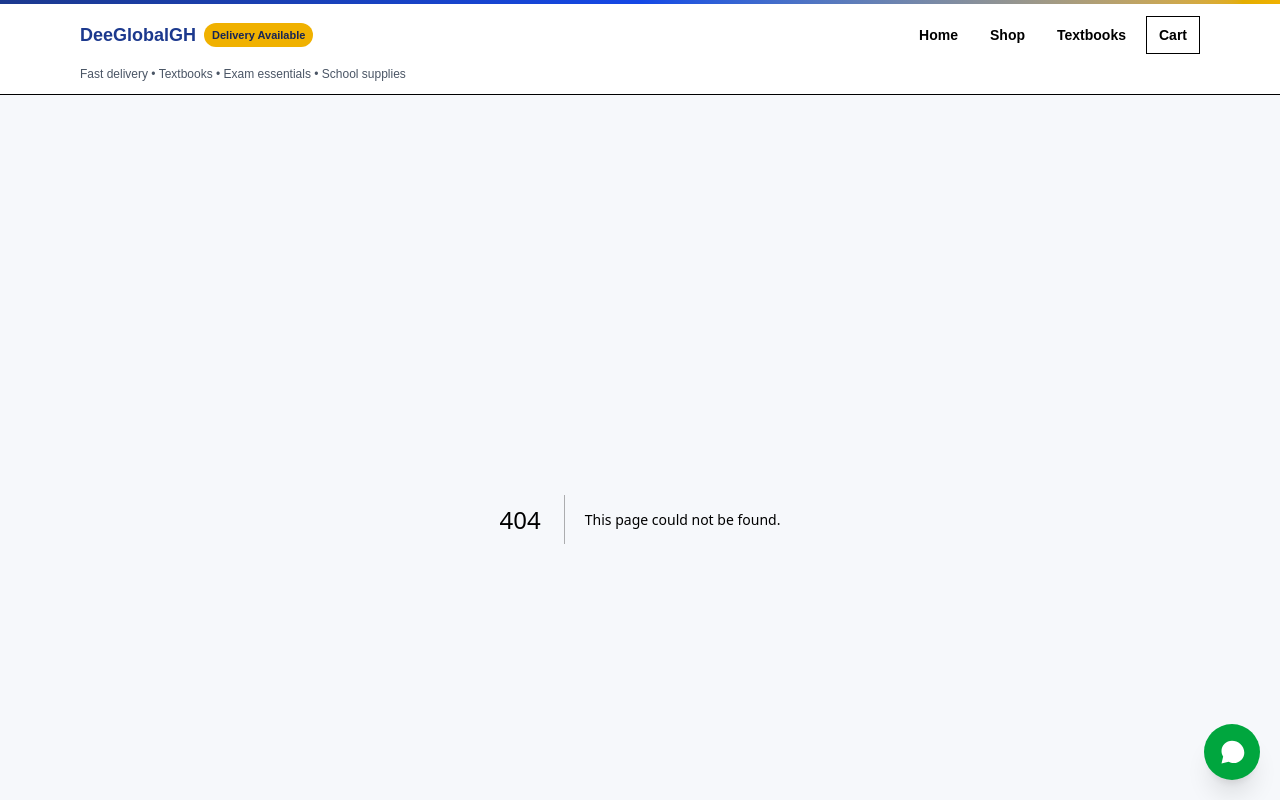
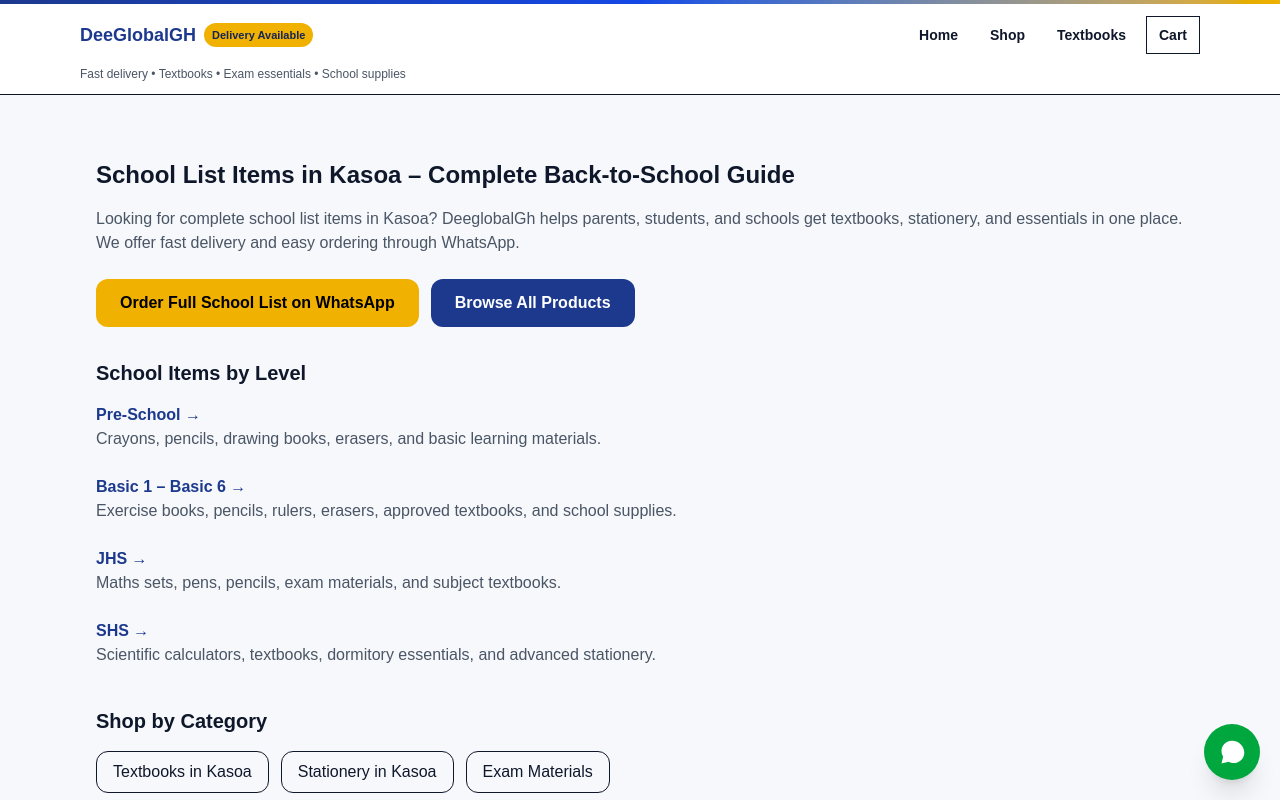
Before and after one commit to dlanquaye/deeglobalgh-website, a Next.js app: page /school-list-items-kasoa in a window 1280 px wide. Before the commit this address had no page. Shown: the top 800 px of the page. Built offline with nearby package versions, Linux system fonts and the light colour scheme.

Commit message:
Homepage improvement: added school list CTA button + internal linking without breaking existing layout

```diff
--- a/app/HomeClient.tsx
+++ b/app/HomeClient.tsx
@@ -128,6 +128,8 @@ export default function HomeClient({
         </div>
       </section>
 
+
+
       {/* ================= HERO ================= */}
       <section className="mx-auto max-w-6xl px-4 py-8">
         <div className="rounded-2xl border bg-gray-50 p-6">
@@ -142,8 +144,17 @@ export default function HomeClient({
   <Link href="/shop" className="rounded-xl bg-blue-900 px-5 py-3 font-bold text-white">
     Shop All
   </Link>
+
   <Link href="/kasoa" className="rounded-xl border px-5 py-3 font-bold">
     Shop in Kasoa
+  </Link>
+
+  {/* ✅ NEW BUTTON (THIS IS ALL WE ADD) */}
+  <Link
+    href="/school-list-items-kasoa"
+    className="rounded-xl bg-green-600 px-5 py-3 font-bold text-white hover:bg-green-700"
+  >
+    View Full School List
   </Link>
 
   <button
@@ -195,6 +206,16 @@ export default function HomeClient({
   );
 })}
         </div>
+
+        <div className="mt-6 text-center">
+  <Link
+    href="/school-list-items-kasoa"
+    className="inline-block bg-green-600 text-white px-6 py-3 rounded-xl font-bold hover:bg-green-700"
+  >
+    View Full School List for All Classes
+  </Link>
+</div>
+
       </section>
 
       {/* ================= FEATURED ================= */}
@@ -277,6 +298,16 @@ export default function HomeClient({
 
           <button onClick={() => scroll("right")} className="border px-3 py-2">→</button>
         </div>
+
+      <div className="mt-6 text-center">
+  <Link
+    href="/school-list-items-kasoa"
+    className="text-green-600 font-semibold hover:underline"
+  >
+    Looking for full school requirements? View full list →
+  </Link>
+</div>
+
       </section>
 
       {/* ================= SCHOOL LEVELS ================= */}
@@ -293,6 +324,16 @@ export default function HomeClient({
             </Link>
           ))}
         </div>
+
+        <div className="mt-6 text-center">
+  <Link
+    href="/school-list-items-kasoa"
+    className="inline-block border border-green-600 text-green-600 px-6 py-3 rounded-xl font-bold hover:bg-green-50"
+  >
+    See Complete School List (All Levels)
+  </Link>
+</div>
+
       </section>
 
     </main>
--- /dev/null
+++ b/app/school-list-items-kasoa/page.tsx
@@ -0,0 +1,132 @@
+import Link from "next/link";
+
+export const metadata = {
+  title: "School List Items in Kasoa | Back to School Supplies Ghana",
+  description:
+    "Find complete school list items in Kasoa for Pre-School, Basic, JHS, and SHS. Order textbooks, stationery, and essentials with fast delivery.",
+  alternates: {
+    canonical: "https://www.shopdeeglobalgh.com/school-list-items-kasoa",
+  },
+};
+
+export default function SchoolListPage() {
+  return (
+    <div className="max-w-6xl mx-auto px-4 py-10">
+
+      {/* TITLE */}
+      <h1 className="text-2xl font-bold mb-4">
+        School List Items in Kasoa – Complete Back-to-School Guide
+      </h1>
+
+      {/* INTRO */}
+      <p className="text-gray-600 mb-6">
+        Looking for complete school list items in Kasoa? DeeglobalGh helps parents,
+        students, and schools get textbooks, stationery, and essentials in one place.
+        We offer fast delivery and easy ordering through WhatsApp.
+      </p>
+
+      {/* CTA */}
+      <div className="flex gap-3 mb-8 flex-wrap">
+        <a
+          href="https://wa.me/233246011773"
+          target="_blank"
+          rel="noopener noreferrer"
+          className="bg-yellow-500 text-black px-6 py-3 rounded-xl font-bold"
+        >
+          Order Full School List on WhatsApp
+        </a>
+
+        <Link
+          href="/shop"
+          className="bg-blue-900 text-white px-6 py-3 rounded-xl font-bold"
+        >
+          Browse All Products
+        </Link>
+      </div>
+
+      {/* SCHOOL LEVELS */}
+      <h2 className="text-xl font-bold mb-4">
+        School Items by Level
+      </h2>
+
+      <div className="space-y-6">
+
+        <div>
+          <Link href="/shop?level=pre-school" className="font-semibold text-blue-900 hover:underline">
+  Pre-School →
+</Link>
+          <p className="text-gray-600">
+            Crayons, pencils, drawing books, erasers, and basic learning materials.
+          </p>
+        </div>
+
+        <div>
+          <Link href="/shop?level=basic-1" className="font-semibold text-blue-900 hover:underline">
+  Basic 1 – Basic 6 →
+</Link>
+          <p className="text-gray-600">
+            Exercise books, pencils, rulers, erasers, approved textbooks, and school supplies.
+          </p>
+
+        </div>
+
+        <div>
+          <Link href="/shop?level=jhs" className="font-semibold text-blue-900 hover:underline">
+  JHS →
+</Link>
+          <p className="text-gray-600">
+            Maths sets, pens, pencils, exam materials, and subject textbooks.
+          </p>
+        </div>
+
+        <div>
+          <Link href="/shop?level=shs" className="font-semibold text-blue-900 hover:underline">
+  SHS →
+</Link>
+          <p className="text-gray-600">
+            Scientific calculators, textbooks, dormitory essentials, and advanced stationery.
+          </p>
+        </div>
+
+      </div>
+
+      {/* INTERNAL LINKS */}
+      <div className="mt-10">
+        <h2 className="text-xl font-bold mb-4">
+          Shop by Category
+        </h2>
+
+        <div className="flex flex-wrap gap-3">
+
+          <Link href="/textbooks-in-kasoa" className="border px-4 py-2 rounded-xl">
+            Textbooks in Kasoa
+          </Link>
+
+          <Link href="/stationery-in-kasoa" className="border px-4 py-2 rounded-xl">
+            Stationery in Kasoa
+          </Link>
+
+          <Link href="/exam-materials-in-kasoa" className="border px-4 py-2 rounded-xl">
+            Exam Materials
+          </Link>
+
+        </div>
+      </div>
+
+      {/* TRUST */}
+      <div className="mt-10">
+        <h2 className="text-xl font-bold mb-4">
+          Why Choose DeeglobalGh
+        </h2>
+
+        <ul className="text-gray-600 space-y-2">
+          <li>Fast delivery across Kasoa</li>
+          <li>Genuine and approved textbooks</li>
+          <li>Everything in one place</li>
+          <li>Easy ordering through WhatsApp</li>
+        </ul>
+      </div>
+
+    </div>
+  );
+}
```
